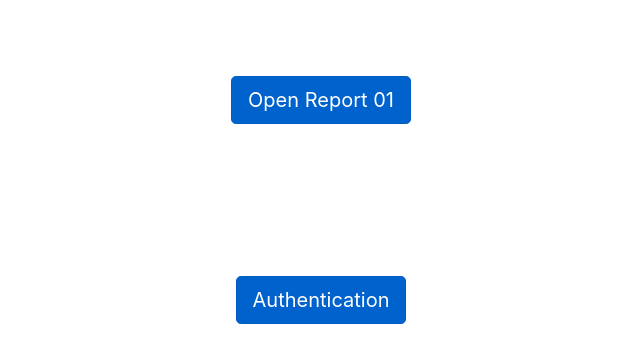
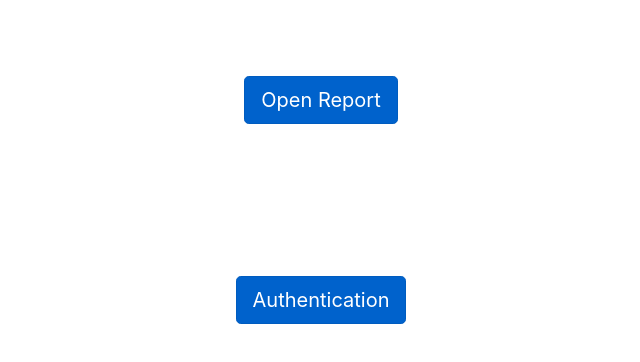
Before and after one commit to mrkinsei/links, a plain HTML site: page index.html in a window 1280 px wide. Shown: the whole page, without its empty margins (319-959 px from the left). Drawn offline with nearby package versions, Linux system fonts and the light colour scheme.

Commit message:
Update index.html

```diff
--- a/index.html
+++ b/index.html
@@ -17,7 +17,7 @@
 <body>
 
 <div class="page-hero d-flex align-items-center justify-content-center">
-<a class="btn btn-primary btn-lg active" role="button" href="jp.co.cimtops.ireporter.openreport:repid=1019">Open Report 01</a>
+<a class="btn btn-primary btn-lg active" role="button" href="jp.co.cimtops.ireporter.openreport:repid=1019">Open Report</a>
 </div>
 
 <div class="page-hero d-flex align-items-center justify-content-center">
```
